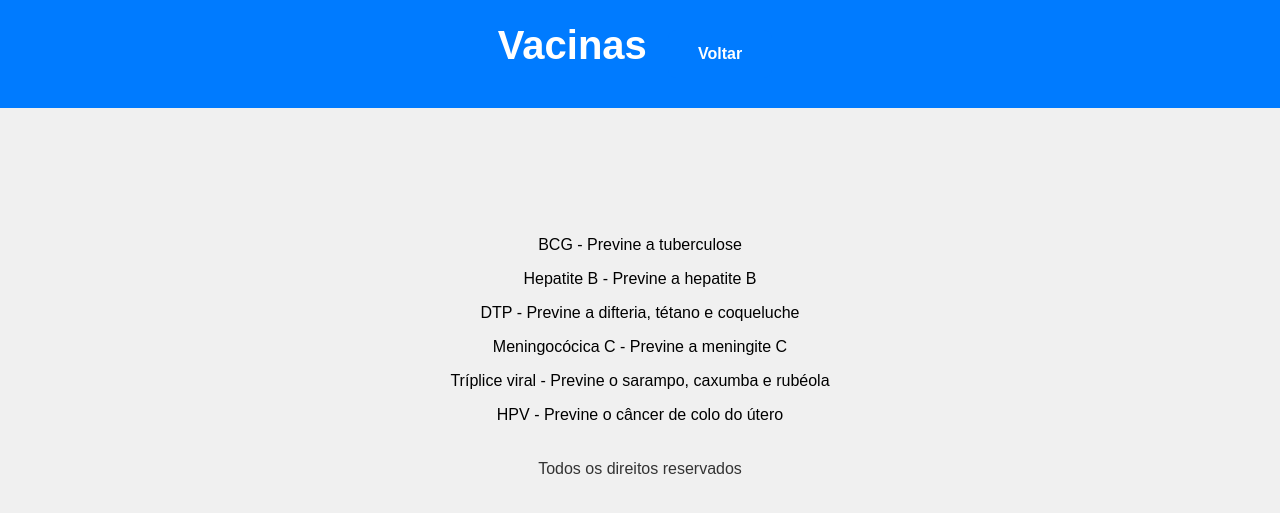
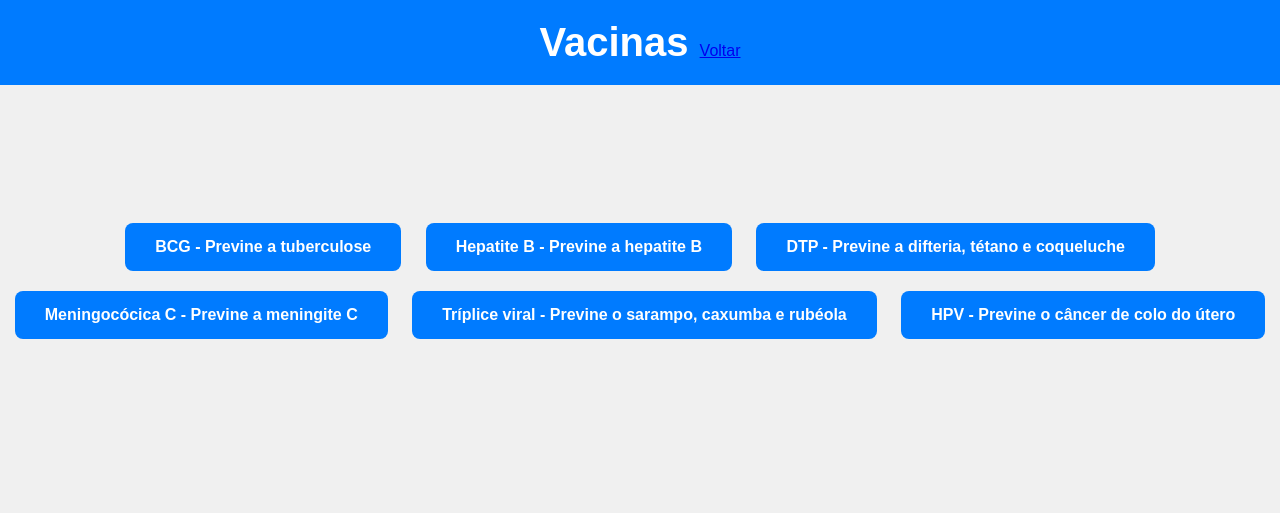
Before and after one commit to Daniel-srocha/PI1, a Flask app: page /vacinas_disponiveis in a window 1280 px wide. Shown: the top 513 px of the page. Run offline with Flask 3, Linux system fonts and the light colour scheme.

Commit message:
atualização layout

```diff
--- a/templates/locais.html
+++ b/templates/locais.html
@@ -3,7 +3,7 @@
 <head>
     <meta charset="UTF-8">
     <title>Locais de Vacinação</title>
-    <link rel="stylesheet" href="{{url_for('static', filename='static/style.css')}}">
+    <link rel="stylesheet" href="style.css">
 </head>
 <body>
     <div>
--- a/templates/vdisponiveis.html
+++ b/templates/vdisponiveis.html
@@ -3,7 +3,7 @@
 <head>
     <meta charset="UTF-8">
     <title>Vacinas Disponiveis</title>
-    <link rel="stylesheet" href="{{url_for('static', filename='static/style.css')}}">
+    <link rel="stylesheet" href="style.css">
 </head>
 <body>
     <div>
@@ -11,22 +11,22 @@
         <span class="headerTitle">
             Vacinas
         </span>
-        <span><a class="button" href="homepage.html">Voltar</a>
+        <span><a class="button1" href="homepage.html">Voltar</a>
         </span>
     </header>
     </div>
     <div class="div1">
-        <p>BCG - Previne a tuberculose</p>
-        <p>Hepatite B - Previne a hepatite B</p>
-        <p>DTP - Previne a difteria, tétano e coqueluche</p>
-        <p>Meningocócica C - Previne a meningite C</p>
-        <p>Tríplice viral - Previne o sarampo, caxumba e rubéola</p>
-        <p>HPV - Previne o câncer de colo do útero</p>
+        <p class="button">BCG - Previne a tuberculose</p>
+        <p class="button">Hepatite B - Previne a hepatite B</p>
+        <p class="button">DTP - Previne a difteria, tétano e coqueluche</p>
+        <p class="button">Meningocócica C - Previne a meningite C</p>
+        <p class="button">Tríplice viral - Previne o sarampo, caxumba e rubéola</p>
+        <p class="button">HPV - Previne o câncer de colo do útero</p>
     </div>
-    <div>
+    <!-- <div>
         <footer class="footer">
             Todos os direitos reservados
         </footer>
-    </div>
+    </div> -->
 </body>
 </html>
```
Also changed, not shown: templates/calendario.html (+4 -4 lines), templates/homepage.html (+6 -8 lines), templates/quem_pode_se_vacinar.html (+4 -5 lines).
